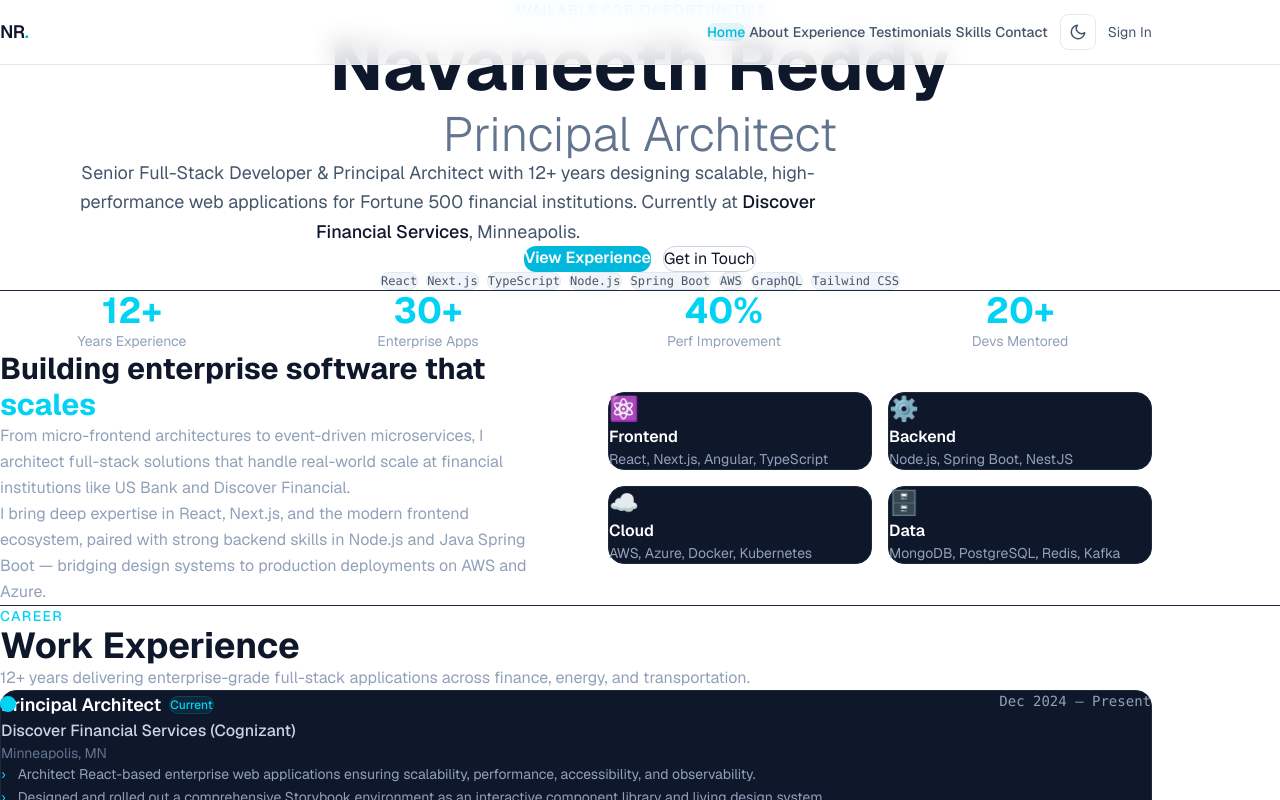
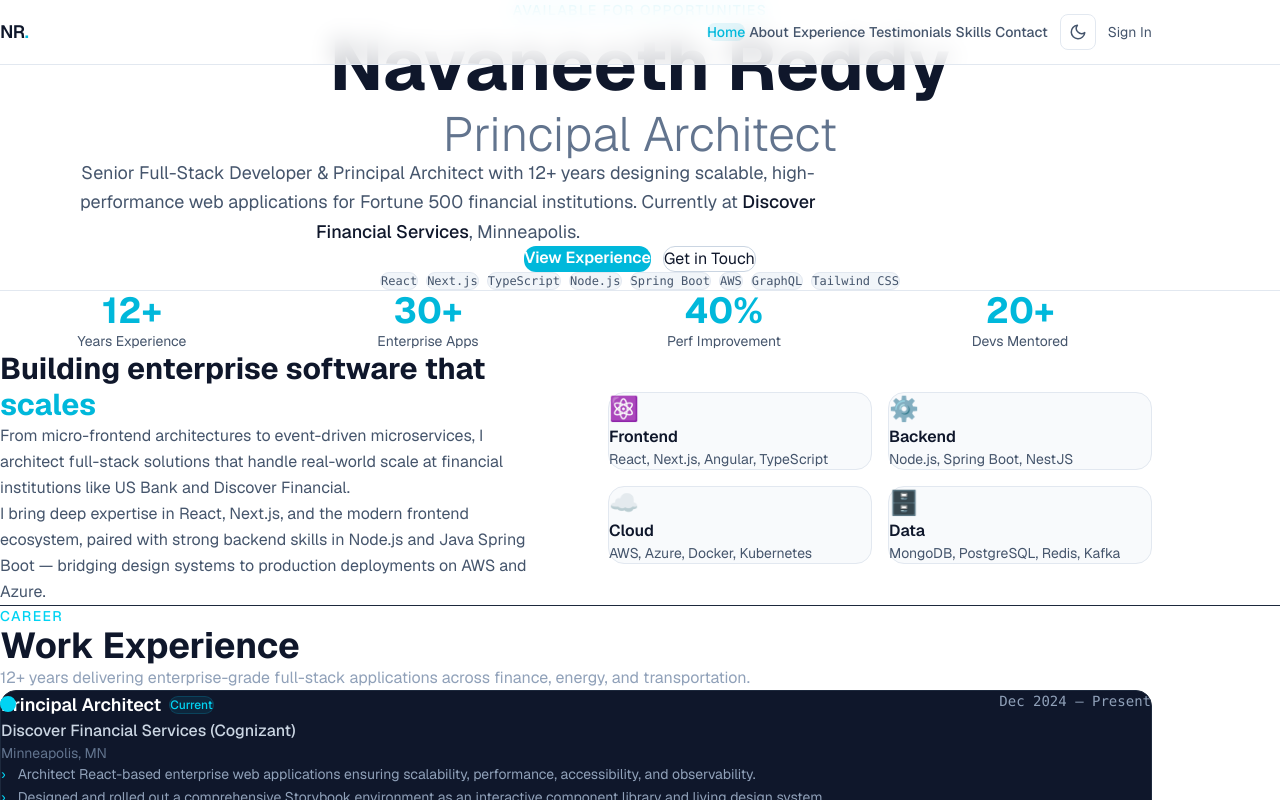
Before and after one commit to NavaneethReddi/Navaneeth-dev, a Next.js app: page / in a window 1280 px wide. Shown: the top 800 px of the page. Built offline with nearby package versions, Linux system fonts and the light colour scheme; no server answers.

Commit message:
feat: light/dark theme - app/about/page.tsx

```diff
--- a/app/about/page.tsx
+++ b/app/about/page.tsx
@@ -7,15 +7,15 @@ const highlights = [
 
 export default function AboutSection() {
   return (
-    <section className="border-t border-slate-800">
+    <section className="border-t border-slate-200 dark:border-slate-800 transition-colors">
       <div className="max-w-6xl mx-auto px-6 py-20">
 
-        {/* Stats row */}
+        {/* Stats */}
         <div className="grid grid-cols-2 md:grid-cols-4 gap-8 mb-20">
           {highlights.map(({ value, label }) => (
             <div key={label} className="text-center">
-              <p className="text-4xl font-bold text-cyan-400 mb-1">{value}</p>
-              <p className="text-slate-400 text-sm">{label}</p>
+              <p className="text-4xl font-bold text-cyan-500 mb-1">{value}</p>
+              <p className="text-slate-600 dark:text-slate-400 text-sm">{label}</p>
             </div>
           ))}
         </div>
@@ -23,16 +23,16 @@ export default function AboutSection() {
         {/* Intro + cards */}
         <div className="grid md:grid-cols-2 gap-16 items-center">
           <div>
-            <h2 className="text-3xl font-bold mb-6">
+            <h2 className="text-3xl font-bold mb-6 text-slate-900 dark:text-white">
               Building enterprise software that{" "}
-              <span className="text-cyan-400">scales</span>
+              <span className="text-cyan-500">scales</span>
             </h2>
-            <p className="text-slate-400 leading-relaxed mb-4">
+            <p className="text-slate-600 dark:text-slate-400 leading-relaxed mb-4">
               From micro-frontend architectures to event-driven microservices, I architect
               full-stack solutions that handle real-world scale at financial institutions
               like US Bank and Discover Financial.
             </p>
-            <p className="text-slate-400 leading-relaxed">
+            <p className="text-slate-600 dark:text-slate-400 leading-relaxed">
               I bring deep expertise in React, Next.js, and the modern frontend ecosystem,
               paired with strong backend skills in Node.js and Java Spring Boot — bridging
               design systems to production deployments on AWS and Azure.
@@ -47,11 +47,11 @@ export default function AboutSection() {
             ].map(({ icon, title, desc }) => (
               <div
                 key={title}
-                className="p-5 bg-slate-900 border border-slate-800 rounded-2xl hover:border-slate-600 transition-colors"
+                className="p-5 bg-slate-50 dark:bg-slate-900 border border-slate-200 dark:border-slate-800 rounded-2xl hover:border-slate-300 dark:hover:border-slate-600 transition-colors"
               >
                 <p className="text-2xl mb-2">{icon}</p>
-                <p className="font-semibold text-white mb-1">{title}</p>
-                <p className="text-slate-400 text-sm">{desc}</p>
+                <p className="font-semibold text-slate-900 dark:text-white mb-1">{title}</p>
+                <p className="text-slate-600 dark:text-slate-400 text-sm">{desc}</p>
               </div>
             ))}
           </div>
```
